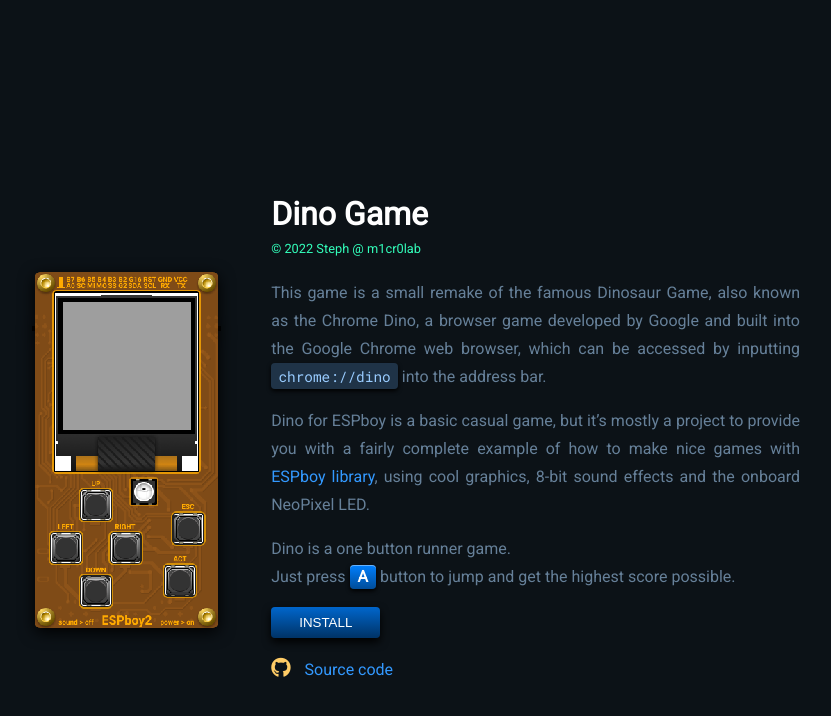
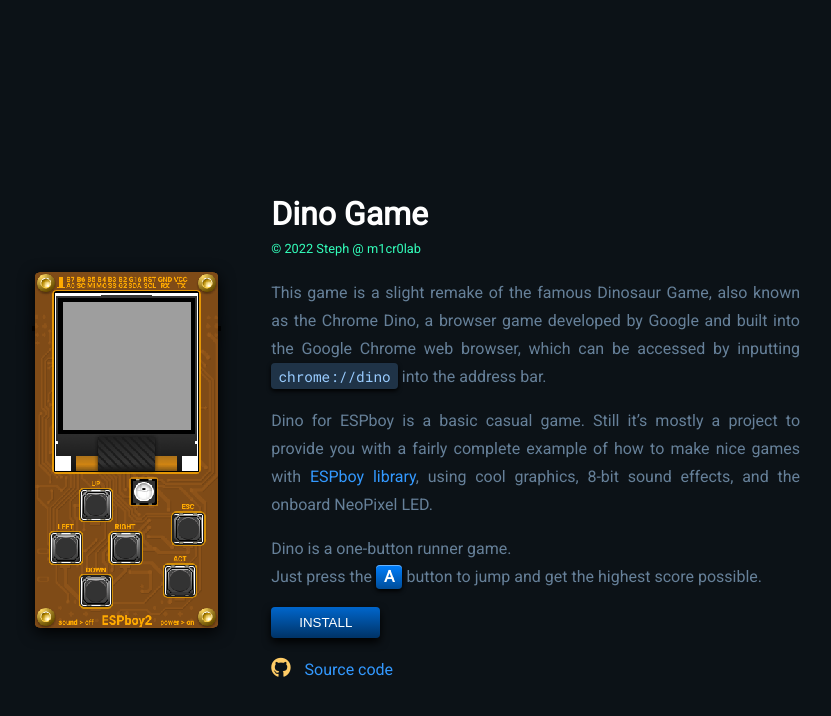
Before and after one commit to m1cr0lab-espboy/Dino, a Jekyll site: the page built from index.md, in a window 1280 px wide. Shown: the top 716 px of the page, without its empty margins (224-1055 px from the left). Built offline with Jekyll 4.4.1, drawn with Linux system fonts in a browser that asks for light colours; grey boxes are pictures that could not be loaded.

Commit message:
minor corrections in index.md

```diff
--- a/index.md
+++ b/index.md
@@ -14,14 +14,14 @@
     <p class="credit">&copy; 2022 {{ site.author }}</p>
     <div class="description">
         <p markdown="1">
-            This game is a small remake of the famous Dinosaur Game, also known as the Chrome Dino, a browser game developed by Google and built into the Google Chrome web browser, which can be accessed by inputting <code>chrome://dino</code> into the address bar.
+            This game is a slight remake of the famous Dinosaur Game, also known as the Chrome Dino, a browser game developed by Google and built into the Google Chrome web browser, which can be accessed by inputting <code>chrome://dino</code> into the address bar.
         </p>
         <p markdown="1">
-            Dino for ESPboy is a basic casual game, but it's mostly a project to provide you with a fairly complete example of how to make nice games with [ESPboy library][espboy], using cool graphics, 8-bit sound effects and the onboard NeoPixel LED.
+            Dino for ESPboy is a basic casual game. Still it's mostly a project to provide you with a fairly complete example of how to make nice games with [ESPboy library][espboy], using cool graphics, 8-bit sound effects, and the onboard NeoPixel LED.
         </p>
         <p >
-            Dino is a one button runner game.<br />
-            Just press <span class="tag">A</span> button to jump and get the highest score possible.
+            Dino is a one-button runner game.<br />
+            Just press the <span class="tag">A</span> button to jump and get the highest score possible.
         </p>
     </div>
     <div class="flasher">
```
